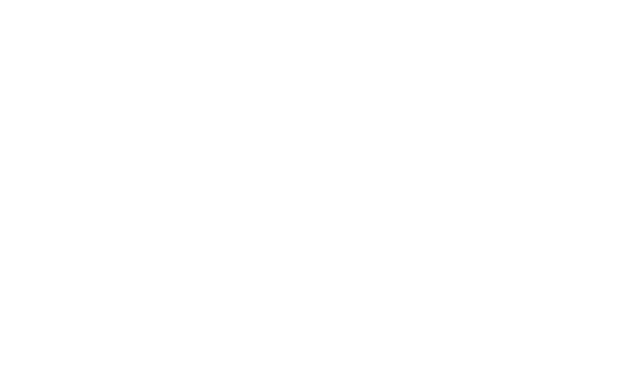
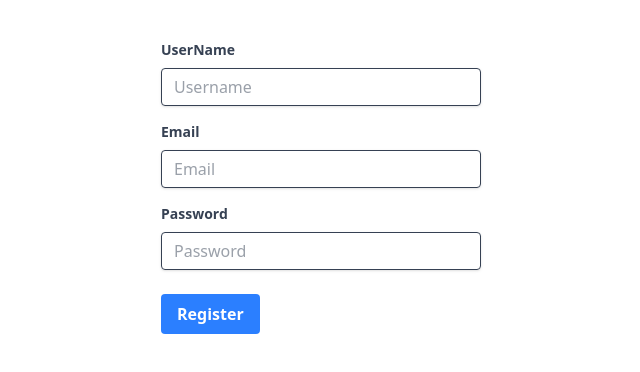
Before and after one commit to Adnan-Rony/PersonalBlog, a React (Vite) app in the folder Frontend/personal-blog/: page /SignIn in a window 1280 px wide. Shown: the top 372 px of the page, without its empty margins (319-959 px from the left). Built offline with nearby package versions, Linux system fonts and the light colour scheme.

Commit message:
login and signup page design done

```diff
--- a/Frontend/personal-blog/package.json
+++ b/Frontend/personal-blog/package.json
@@ -15,6 +15,7 @@
     "daisyui": "^5.0.28",
     "react": "^19.0.0",
     "react-dom": "^19.0.0",
+    "react-hot-toast": "^2.5.2",
     "react-router-dom": "^7.5.2",
     "tailwindcss": "^4.1.4"
   },
--- a/Frontend/personal-blog/src/Features/Authentication/Login.jsx
+++ b/Frontend/personal-blog/src/Features/Authentication/Login.jsx
@@ -1,11 +1,15 @@
 import React, { useState } from "react";
+import axios from "./../../../node_modules/axios/lib/axios";
+import { USER_API_END_POINT } from "../../utils/Constant.js";
+import toast from "react-hot-toast";
+import { useNavigate } from "react-router-dom";
 
 const Login = () => {
   const [input, setInput] = useState({
     email: "",
     password: "",
   });
-
+  const navigate = useNavigate();
   // Handle input changes
   const changeEventHandler = (e) => {
     setInput({ ...input, [e.target.name]: e.target.value });
@@ -13,21 +17,42 @@
 
   const handlesubmit = async (e) => {
     e.preventDefault();
-    console.log("Login Input:", input);
 
     // Validate fields before submitting
     if (!input.email || !input.password) {
-      console.error("Please fill in all fields.");
-      // You can replace this with a toast or UI error message
+      toast.error("Please fill in all fields.");
+      return;
     }
+
+    try {
+      const res = await axios.post(`${USER_API_END_POINT}/login`, input, {
+        headers: { "Content-Type": "application/json" },
+        withCredentials: true,
+      });
+
+      console.log("Response Data:", res.data); // Debugging
+
+      if (res.status === 200 && res.data.success) {
+        toast.success("Login successful!");
+        navigate("/"); // Redirect to home or dashboard page
+      } else {
+        // If success: false or something went wrong
+        toast.success(res.data.message || "Invalid email or password.");
+      }
+
+    } catch (err) {
+        console.error("Error:", err.response?.data || err.message);
+        toast.error( "Login failed");
+      }
   };
+
 
   return (
     <div className="w-full max-w-xs mx-auto mt-10">
       <form onSubmit={handlesubmit}>
         <div className="mb-4">
           <label className="block text-gray-700 text-sm font-bold mb-2">
-            Username
+            Email
           </label>
           <input
             type="email"
--- a/Frontend/personal-blog/src/Features/Authentication/SignIn.jsx
+++ b/Frontend/personal-blog/src/Features/Authentication/SignIn.jsx
@@ -1,10 +1,120 @@
-import React from 'react';
+import axios from 'axios/unsafe/axios.js';
+import React, { useState } from 'react';
+import toast from 'react-hot-toast';
+import { useNavigate } from 'react-router-dom';
+import { USER_API_END_POINT } from '../../utils/Constant.js';
 
 const SignIn = () => {
+
+    const [input, setInput] = useState({
+        name: "",
+        email: "",
+        password: "",
+      });
+
+      const navigate = useNavigate();
+
+      const changeEventHandler = (e) => {
+        setInput({ ...input, [e.target.name]: e.target.value });
+      };
+
+
+
+      const handlesubmit = async (e) => {
+        e.preventDefault();
+
+        // Validate fields before submitting
+        if (!input.name || !input.email || !input.password) {
+          toast.error("Please fill in all fields.");
+          return;
+        }
+
+        try {
+          const formData = new FormData();
+          formData.append('name', input.name);
+          formData.append('email', input.email);
+          formData.append('password', input.password);
+
+
+          const res = await axios.post(`${USER_API_END_POINT}/register`, formData, {
+            headers: { "Content-Type": "application/json" },
+            withCredentials: true,
+          });
+
+          console.log("Response Data:", res.data); // Debugging
+
+          if (res.status === 200 && res.data.success) {
+            toast.success("Registration successful!");
+            navigate("/login"); // Redirect to login page
+          } else {
+            // If success: false or something went wrong
+            toast.error(res.data.message || "Registration failed.");
+          }
+
+        } catch (err) {
+            console.error("Error:", err.response?.data || err.message);
+            toast.error(err.response?.data?.message || "Registration failed. Please try again.");
+          }
+      }
+
+
+
+
+
     return (
-        <div>
+        <div className="w-full max-w-xs mx-auto mt-10">
+      <form onSubmit={handlesubmit}>
+        <div className="mb-4">
+          <label className="block text-gray-700 text-sm font-bold mb-2">
+            UserName
+          </label>
+          <input
+            type="name"
+            name="name"
+            value={input.name}
+            onChange={changeEventHandler}
+            className="shadow appearance-none border rounded w-full py-2 px-3 text-gray-700 leading-tight focus:outline-none focus:shadow-outline"
+            placeholder="Username"
+          />
+        </div>
+        <div className="mb-4">
+          <label className="block text-gray-700 text-sm font-bold mb-2">
+            Email
+          </label>
+          <input
+            type="email"
+            name="email"
+            value={input.email}
+            onChange={changeEventHandler}
+            className="shadow appearance-none border rounded w-full py-2 px-3 text-gray-700 leading-tight focus:outline-none focus:shadow-outline"
+            placeholder="Email"
+          />
+        </div>
 
+        <div className="mb-6">
+          <label className="block text-gray-700 text-sm font-bold mb-2">
+            Password
+          </label>
+          <input
+            type="password"
+            name="password"
+            value={input.password}
+            onChange={changeEventHandler}
+            className="shadow appearance-none border rounded w-full py-2 px-3 text-gray-700 leading-tight focus:outline-none focus:shadow-outline"
+            placeholder="Password"
+          />
         </div>
+
+        <div className="flex items-center justify-between">
+          <button
+            type="submit"
+            className="bg-blue-500 hover:bg-blue-700 text-white font-bold py-2 px-4 rounded focus:outline-none focus:shadow-outline"
+          >
+            Register
+          </button>
+        </div>
+      </form>
+    </div>
     );
 };
 
--- a/Frontend/personal-blog/src/main.jsx
+++ b/Frontend/personal-blog/src/main.jsx
@@ -1,7 +1,7 @@
 import { StrictMode } from 'react'
 import { createRoot } from 'react-dom/client'
 import './index.css'
-
+import { Toaster } from "react-hot-toast";
 
 import { RouterProvider } from 'react-router-dom';
 import { AppRouter } from './routes/AppRouter.jsx';
@@ -10,7 +10,7 @@
 
   <StrictMode>
     <RouterProvider router={AppRouter}/>
-
+    <Toaster></Toaster>
 
   </StrictMode>,
 )
--- /dev/null
+++ b/Frontend/personal-blog/src/utils/Constant.js
@@ -0,0 +1 @@
+export const  USER_API_END_POINT="http://localhost:3000/api/v1/users";
```
Also changed, not shown: 2 other files (tests, documents, lock files or other folders).
